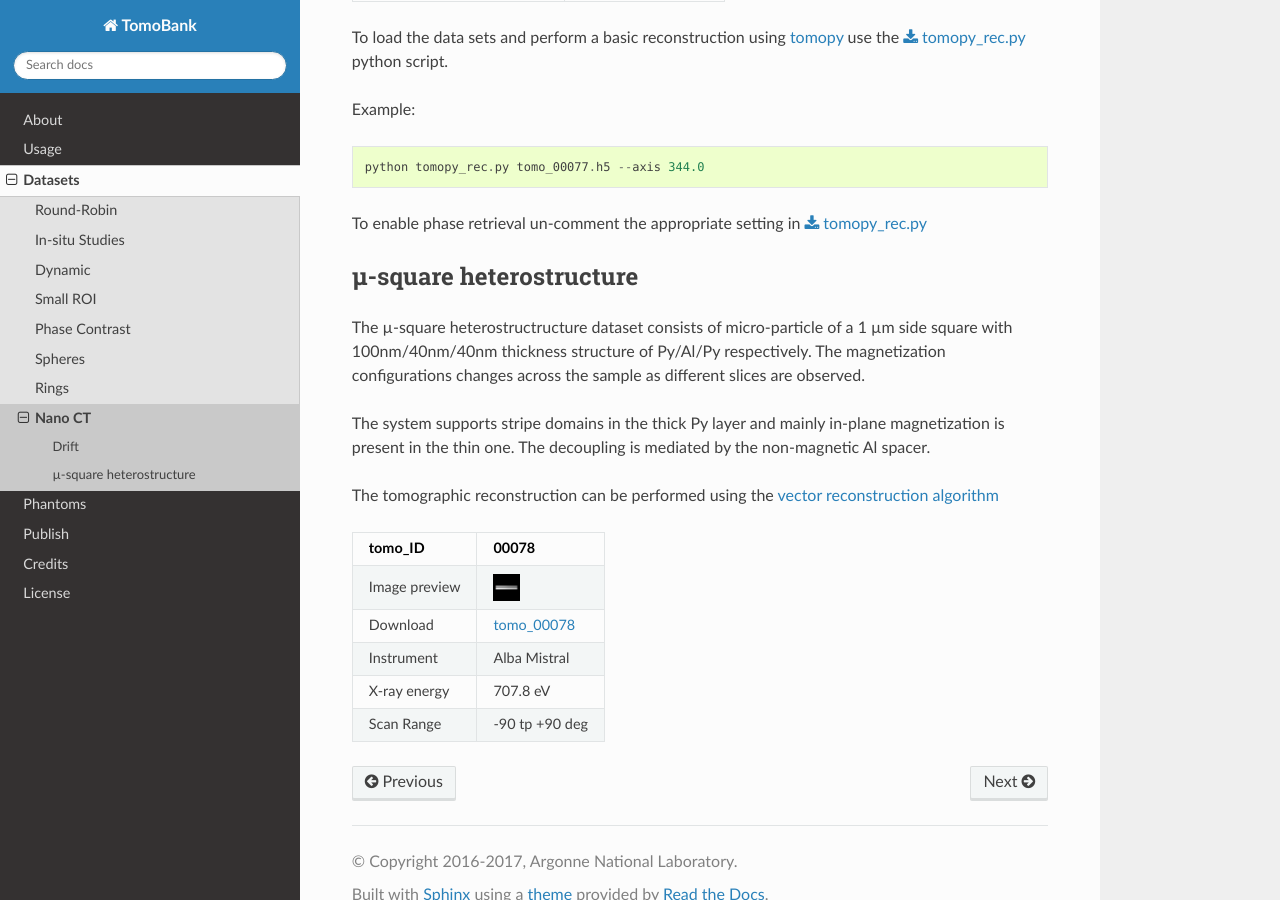
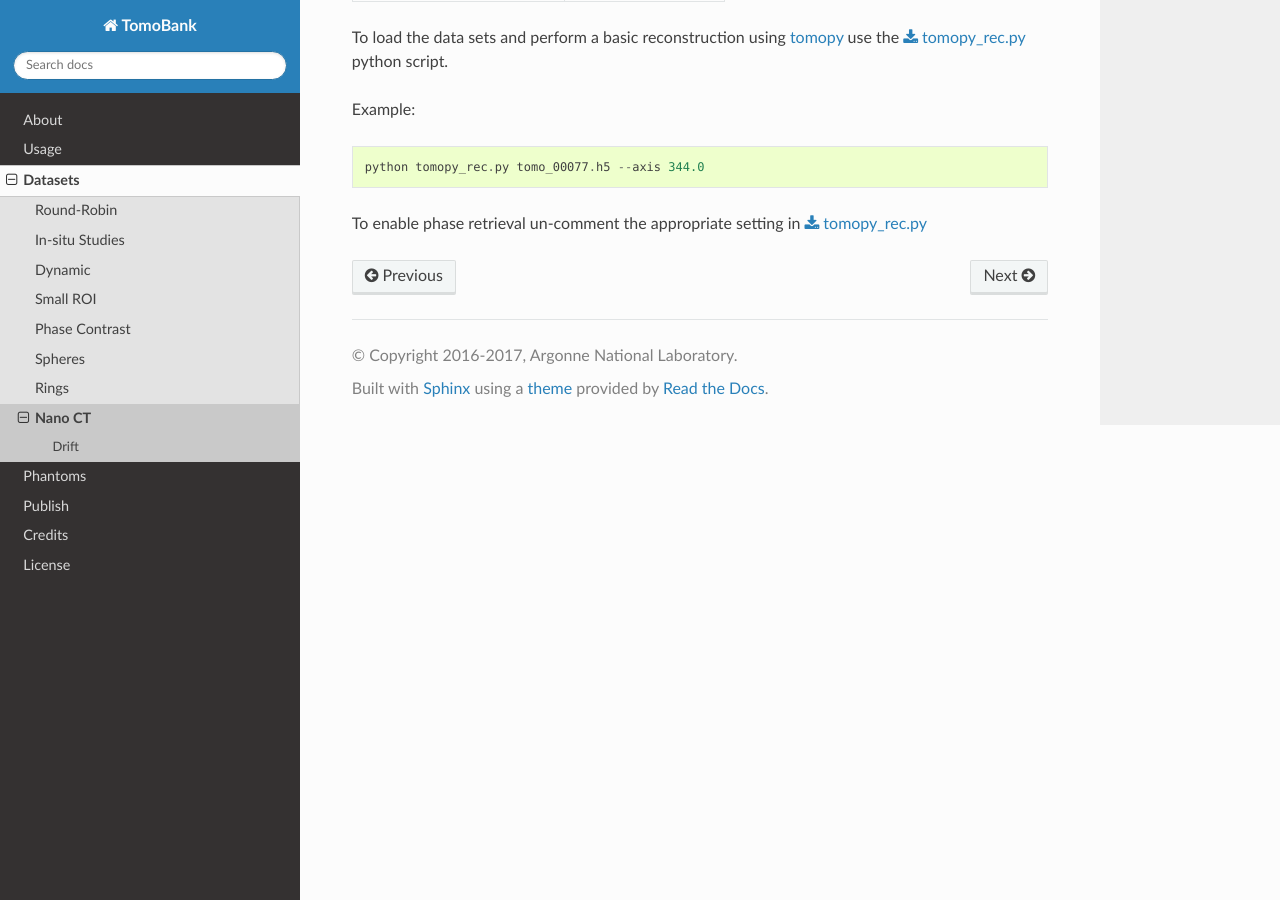
Before and after one commit to tomography/tomobank, a Sphinx documentation site: the page built from docs/source/data/docs.data.nano.rst, in a window 1280 px wide and 900 px high, scrolled down 1126 px. Built offline with Sphinx 7.4.7 and the Read the Docs theme 2.0.0, drawn with Linux system fonts in a browser that asks for light colours; cross-references to code outside the pages are shown as plain code.

Commit message:
moved Alba magnetic data to phantom and added 2 new magnetic phantom data sets

```diff
--- a/docs/source/data/docs.data.nano.rst
+++ b/docs/source/data/docs.data.nano.rst
@@ -57,40 +57,3 @@ To enable phase retrieval un-comment the appropriate setting in :download:`tomop
 .. |00077| image:: ../img/tomo_00077.png
     :width: 20pt
     :height: 20pt
-
-
-
-
-µ-square heterostructure
-~~~~~~~~~~~~~~~~~~~~~~~~~
-
-The µ-square heterostructructure dataset consists of micro-particle of a 1 µm side square with
-100nm/40nm/40nm thickness structure of Py/Al/Py respectively.
-The magnetization configurations changes across the sample as different slices are observed.
-
-The system supports stripe domains in the thick Py layer and mainly in-plane magnetization is
-present in the thin one. The decoupling is mediated by the non-magnetic Al spacer.
-
-The tomographic reconstruction can be performed using the
-`vector reconstruction algorithm <https://tomopy.readthedocs.io/en/latest/ipynb/vector.html>`_
-
-
-+-----------------------------------------+----------------------------+
-|             tomo_ID                     | 00078                      |
-+=========================================+============================+
-|             Image preview               | |00078|                    |
-+-----------------------------------------+----------------------------+
-|             Download                    | tomo_00078_                |
-+-----------------------------------------+----------------------------+
-|             Instrument                  | Alba Mistral               |
-+-----------------------------------------+----------------------------+
-|             X-ray energy                | 707.8 eV                   |
-+-----------------------------------------+----------------------------+
-|             Scan Range                  | -90 tp +90 deg             |
-+-----------------------------------------+----------------------------+
-
-.. _tomo_00078: https://www.globus.org/app/transfer?origin_id=e133a81a-6d04-11e5-ba46-22000b92c6ec&origin_path=%2Ftomobank%2Ftomo_00078%2F
-
-.. |00078| image:: ../img/tomo_00078.png
-    :width: 20pt
-    :height: 20pt
--- a/docs/source/phantom.rst
+++ b/docs/source/phantom.rst
@@ -16,4 +16,4 @@ Example: ::
    phantom/docs.phantom.standard
    phantom/docs.phantom.wet_circles
    phantom/docs.phantom.foams
-..   phantom/docs.phantom.bio
+   phantom/docs.phantom.magnetic
```
Also changed, not shown: docs/source/phantom/docs.phantom.magnetic.rst (added, +89 -0 lines), docs/source/img/phantom_00012.png (renamed from docs/source/img/tomo_00078.png), docs/source/img/phantom_00013.png (added), docs/source/img/phantom_00014.png (added).
